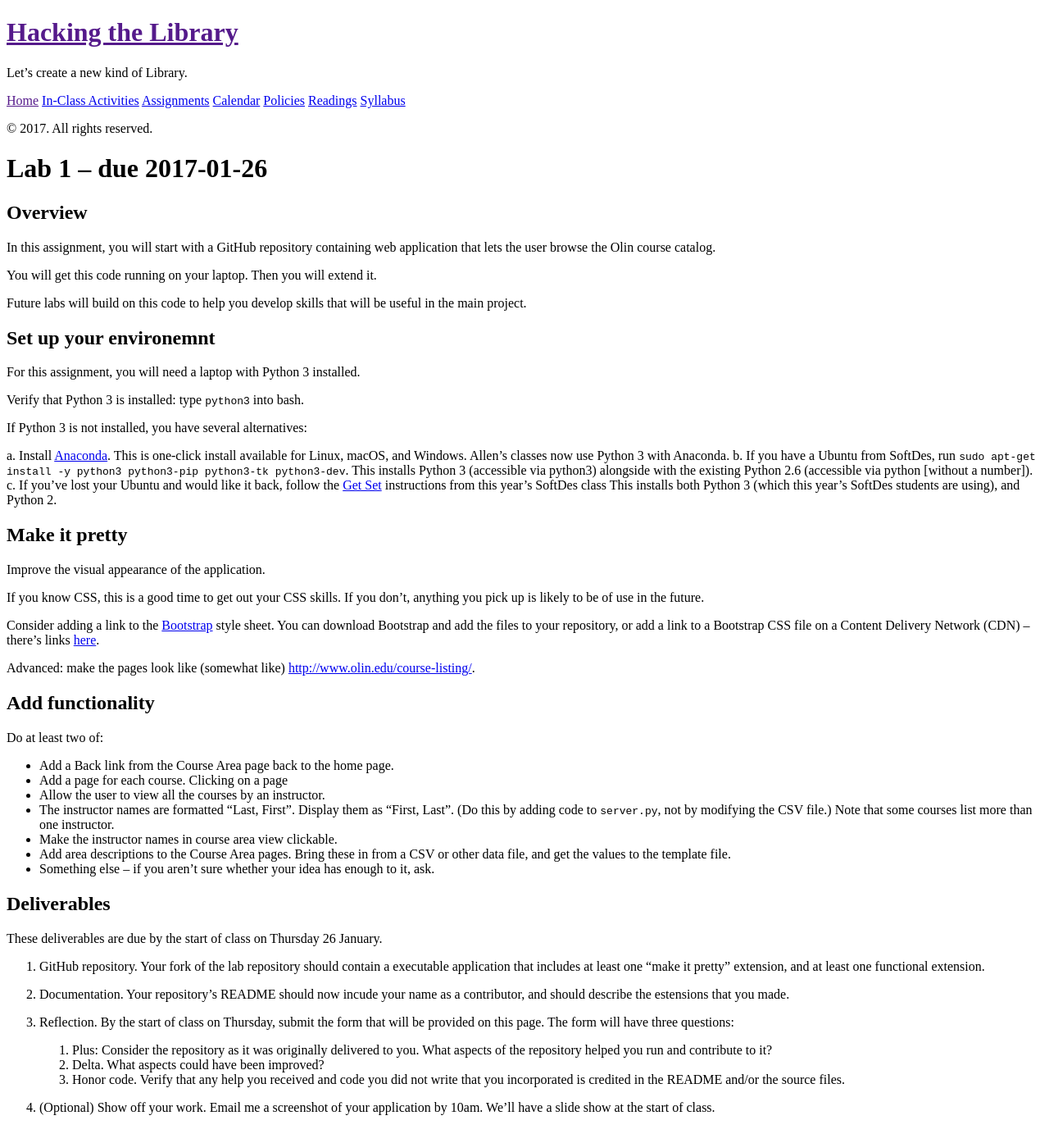
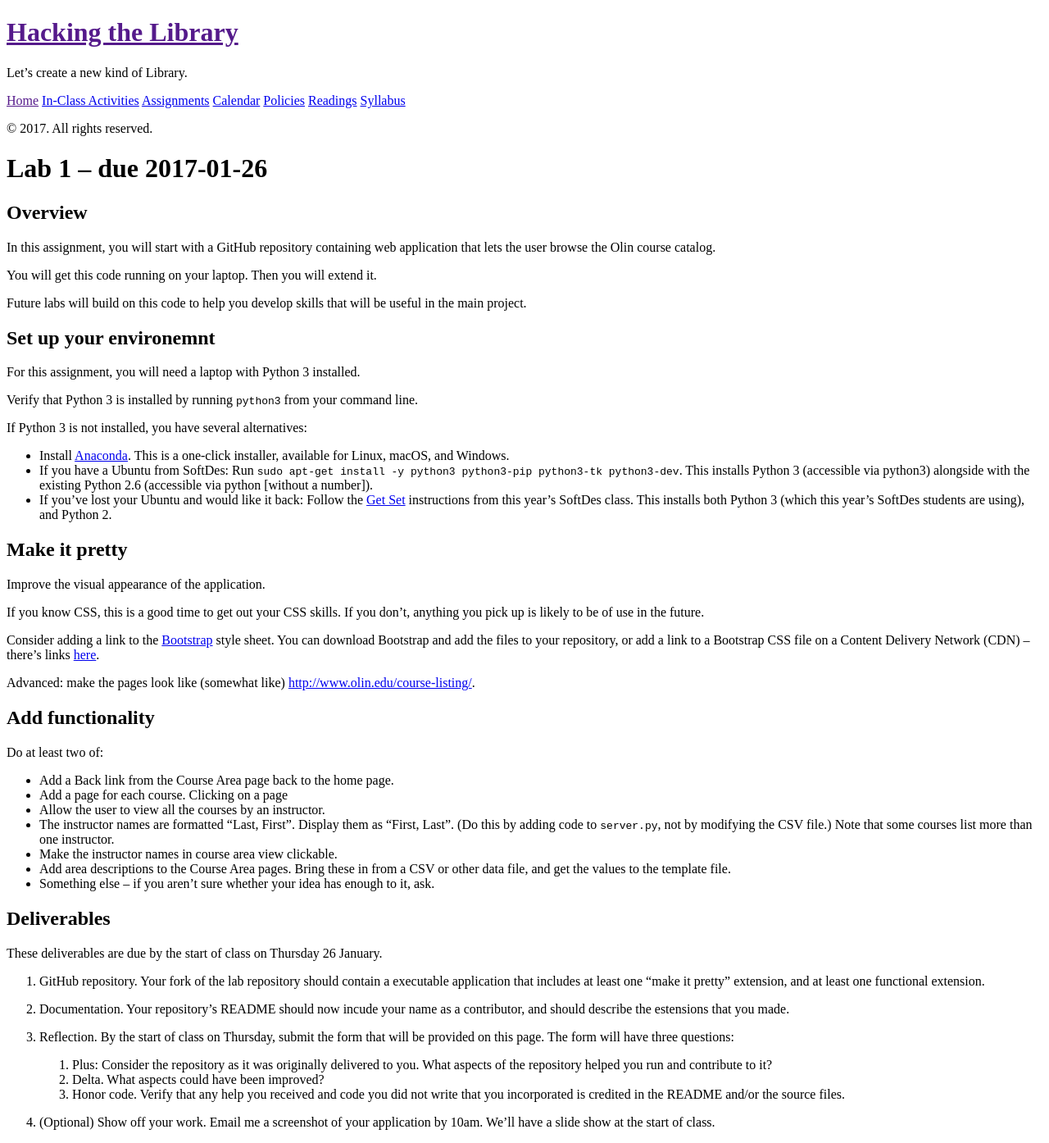
Before and after one commit to osteele/hackingthelibrary.org, a Jekyll site: the page built from _assignments/lab-1.md, in a window 1280 px wide. Shown: the whole page at 82% size. Built offline with Jekyll 4.4.1, drawn with Linux system fonts in a browser that asks for light colours.

Commit message:
assignment 1 formatting

```diff
--- a/_assignments/lab-1.md
+++ b/_assignments/lab-1.md
@@ -20,13 +20,15 @@ Future labs will build on this code to help you develop skills that will be usef
 
 For this assignment, you will need a laptop with Python 3 installed.
 
-Verify that Python 3 is installed: type `python3` into bash.
+Verify that Python 3 is installed by running `python3` from your command line.
 
 If Python 3 is not installed, you have several alternatives:
 
-a. Install [Anaconda](https://www.continuum.io/downloads). This is one-click install available for Linux, macOS, and Windows. Allen’s classes now use Python 3 with Anaconda.
-b. If you have a Ubuntu from SoftDes, run `sudo apt-get install -y python3 python3-pip python3-tk python3-dev`. This installs Python 3 (accessible via python3) alongside with the existing Python 2.6 (accessible via python [without a number]).
-c. If you’ve lost your Ubuntu and would like it back, follow the [Get Set](http://softdes.website/assignments/setup-your-environment/) instructions from this year’s SoftDes class
+* Install [Anaconda](https://www.continuum.io/downloads).
+This is a one-click installer, available for Linux, macOS, and Windows.
+* If you have a Ubuntu from SoftDes: Run `sudo apt-get install -y python3 python3-pip python3-tk python3-dev`.
+This installs Python 3 (accessible via python3) alongside with the existing Python 2.6 (accessible via python [without a number]).
+* If you’ve lost your Ubuntu and would like it back: Follow the [Get Set](http://softdes.website/assignments/setup-your-environment/) instructions from this year’s SoftDes class.
 This installs both Python 3 (which this year’s SoftDes students are using), and Python 2.
 
 
```
